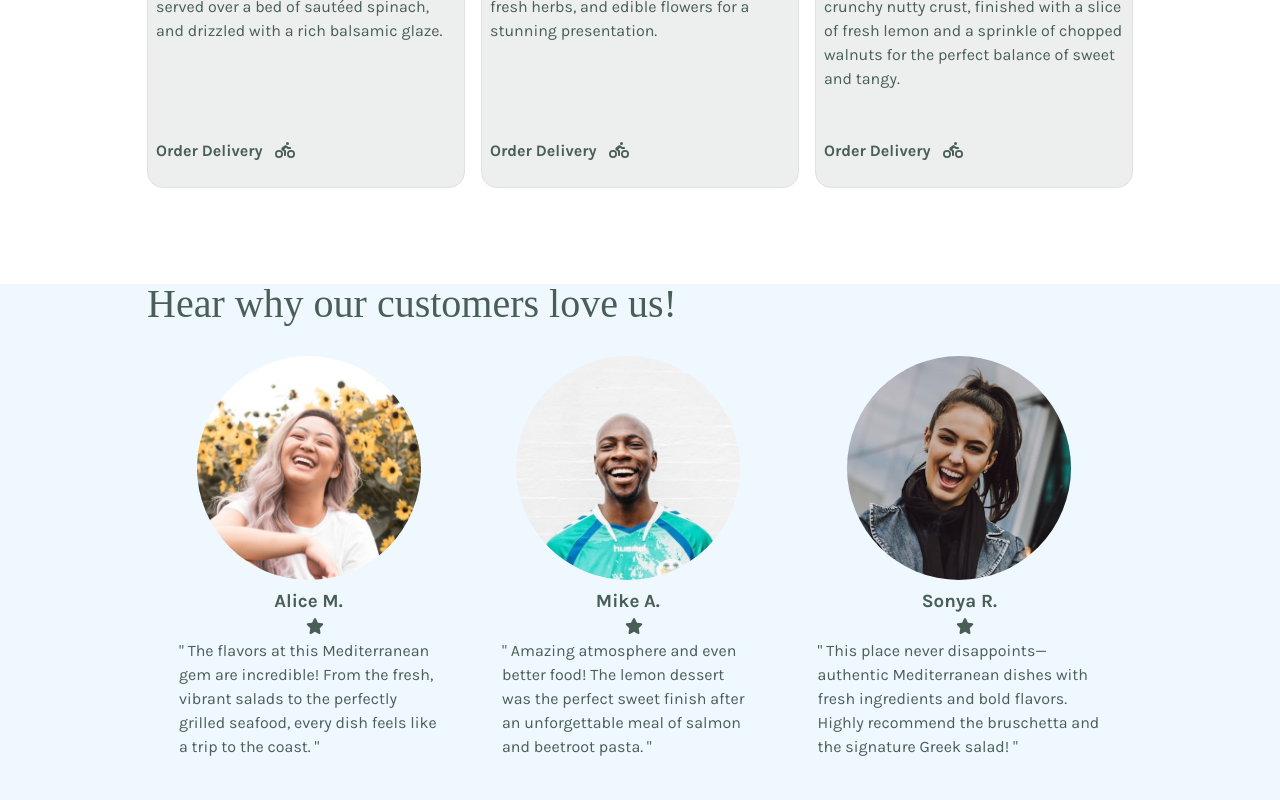
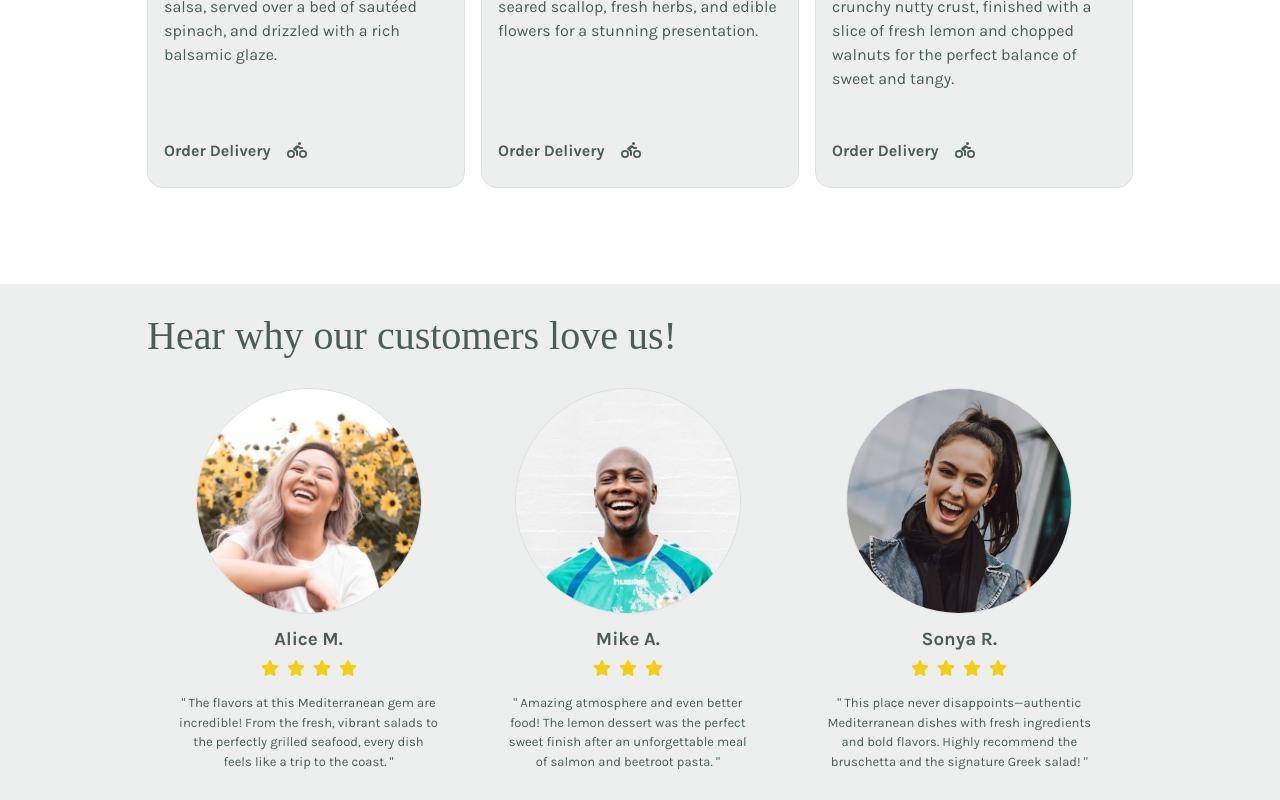
Before and after one commit to fcuevas6/Francisco-Little-Lemon-Website, a React (Create React App) app in the folder little-lemon/: page / in a window 1280 px wide. Shown: the part 1080-1880 px from the top of the page. Built offline with nearby package versions, Linux system fonts and the light colour scheme; a web font is replaced by a local one.

Commit message:
Refactored Review section
Correctly displays the amount of stars based the the rating.

```diff
--- a/little-lemon/src/components/pages/data.js
+++ b/little-lemon/src/components/pages/data.js
@@ -40,7 +40,7 @@ export const meals = [
         name: "Lemon Delight Layered Dessert",
         image: lemonImg,
         price: "$9.99",
-        description: "A luscious layered treat featuring zesty lemon filling, light whipped cream, and a crunchy nutty crust, finished with a slice of fresh lemon and a sprinkle of chopped walnuts for the perfect balance of sweet and tangy.",
+        description: "A layered treat featuring zesty lemon filling, light whipped cream, and a crunchy nutty crust, finished with a slice of fresh lemon and chopped walnuts for the perfect balance of sweet and tangy.",
         isSpecial: true
     }
 ]
--- a/little-lemon/src/components/pages/home/MealCard.css
+++ b/little-lemon/src/components/pages/home/MealCard.css
@@ -11,11 +11,11 @@
 .meal-card-heading {
     display: flex;
     justify-content: space-between;
-    padding: 1rem 0.5rem;
+    padding: 1rem;
 }
 
 .meal-card > p {
-    padding: 1rem 0.5rem;
+    padding: 1rem;
 }
 
 
@@ -27,6 +27,6 @@
 
 }
 
-span {
-    padding-left: 0.75rem;
+.delivery-icon {
+    margin-left: 1rem;
 }
--- a/little-lemon/src/components/pages/home/MealCard.js
+++ b/little-lemon/src/components/pages/home/MealCard.js
@@ -12,7 +12,7 @@ export default function MealCard({ meal }) {
                     <p>{meal.price}</p>
                 </div>
                 <p>{meal.description}</p>
-                <p><strong>Order Delivery</strong><span><FontAwesomeIcon icon={faPersonBiking}/></span></p>
+                <p><strong>Order Delivery</strong><span className="delivery-icon"><FontAwesomeIcon icon={faPersonBiking}/></span></p>
         </div>
     )
 }
--- a/little-lemon/src/components/pages/home/ReviewCard.css
+++ b/little-lemon/src/components/pages/home/ReviewCard.css
@@ -1,10 +1,26 @@
 .review-container {
     display: block;
     justify-items: center;
-    padding: 2rem;
+    padding: 0 2rem;
 }
 
 .review-image {
     border-radius: 50%;
     width: 14rem;
+    border: 1px solid #e0e0e0;
 }
+
+.review-container > h3 {
+    padding: .25rem 0;
+}
+
+.review-container > span {
+    padding: .25rem;
+    color: #F4CE14;
+}
+
+.review-container > p {
+    padding-top: .75rem;
+    text-align: center;
+    font-size: small;
+}
--- a/little-lemon/src/components/pages/home/ReviewCard.js
+++ b/little-lemon/src/components/pages/home/ReviewCard.js
@@ -7,7 +7,9 @@ export default function ReviewCard({ review }) {
         <div className="review-container">
             <img src={review.image} alt={review.name} className="review-image"/>
             <h3>{review.name}</h3>
-            <span><FontAwesomeIcon icon={faStar} /></span>
+            {Array.from({ length: review.rating }, (_, index) => (
+                <span key={index}><FontAwesomeIcon icon={faStar} /></span>
+            ))}
             <p>" {review.review} "</p>
         </div>
     )
--- a/little-lemon/src/components/pages/home/Reviews.css
+++ b/little-lemon/src/components/pages/home/Reviews.css
@@ -1,7 +1,8 @@
 .reviews-container {
-    background-color: aliceblue;
+    background-color: #EDEFEE;
+    display: flex;
 }
 
-.reviews-container {
-    display: flex;
+.reviews-container > div {
+    margin: 2rem auto;
 }
```
